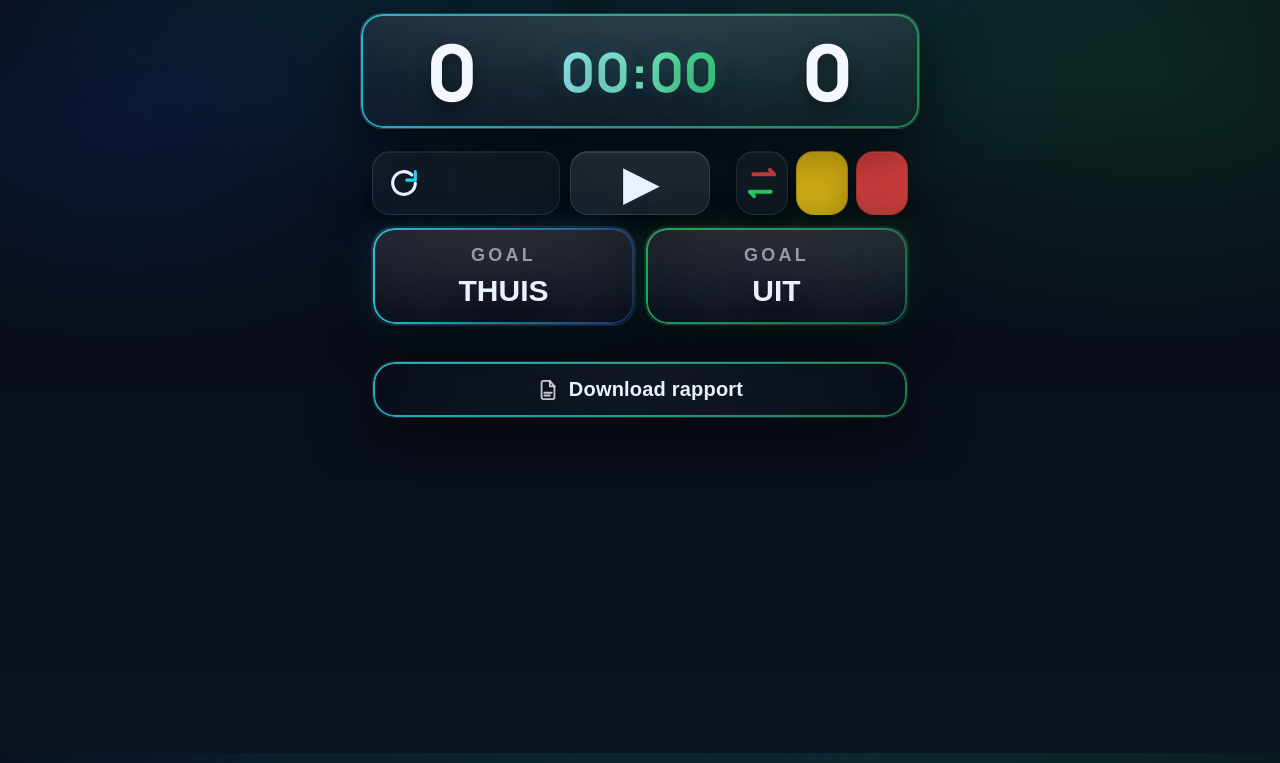
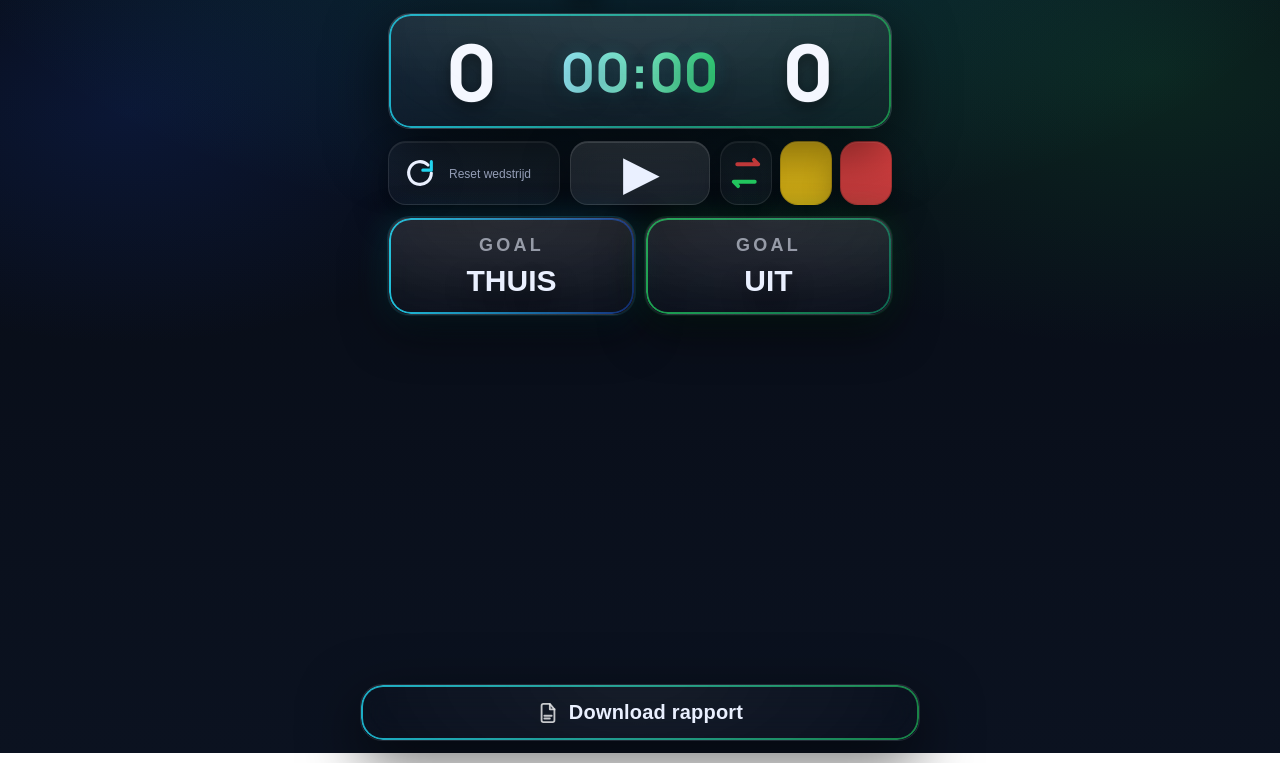
Before and after one commit to deefvanheukelen/TrackScore, a plain HTML site: page index.html in a window 1280 px wide. Shown: the part 47-810 px from the top of the page. Drawn offline with nearby package versions, Linux system fonts and the light colour scheme.

Commit message:
Add files via upload

```diff
--- a/index.html
+++ b/index.html
@@ -59,13 +59,12 @@
   *{ box-sizing:border-box; }
   html, body{ height:100%; }
 
+  /* ✅ Belangrijk: body zelf NIET scrollen */
   body{
     margin:0;
-    padding:
-      env(safe-area-inset-top)
-      env(safe-area-inset-right)
-      env(safe-area-inset-bottom)
-      env(safe-area-inset-left);
+    height: 100%;
+    overflow: hidden;
+
     font-family: Manrope, system-ui, -apple-system, Segoe UI, Roboto, Arial, sans-serif;
     letter-spacing: -0.01em;
     color: var(--text);
@@ -81,23 +80,35 @@
     overscroll-behavior: none;
   }
 
-  .wrap{
+  /* ✅ App layout: header (vast) + scroll (midden) + footer (vast) */
+  .app{
+    height: 100dvh;
+    display:flex;
+    flex-direction: column;
+
+    padding:
+      env(safe-area-inset-top)
+      env(safe-area-inset-right)
+      0
+      env(safe-area-inset-left);
+  }
+
+  .container{
     max-width: 560px;
     margin: 0 auto;
-    padding: 10px 12px 18px;
+    padding: 10px 12px;
   }
 
   /* ===== Brand header ===== */
   .brandbar{
-    max-width: 560px;
-    margin: 10px auto 6px;
-    padding: 0 12px;
+    margin: 0 auto 6px;
     display:flex;
     align-items:center;
     justify-content:center;
     gap: 10px;
     user-select:none;
   }
+
   .brandiconImg{
     width: 34px;
     height: 34px;
@@ -105,7 +116,11 @@
     display:block;
     object-fit: cover;
     box-shadow: 0 14px 26px rgba(0,0,0,.35);
-  }
+
+    /* ✅ (OPTIONEEL) snelle “zoom” fix als je icoon transparante padding heeft */
+    /* transform: scale(1.12); */
+  }
+
   .brandlogoImg{
     height: 28px;
     width: auto;
@@ -115,9 +130,7 @@
 
   /* ===== Install pill ===== */
   .installRow{
-    max-width: 560px;
     margin: 0 auto 10px;
-    padding: 0 12px;
     display:flex;
     justify-content:flex-end;
   }
@@ -182,7 +195,6 @@
 
   /* ===== SCOREBOARD ===== */
   .top-row{
-    max-width: 560px;
     margin: 0 auto 12px;
     padding: 14px 14px;
     display:grid;
@@ -230,7 +242,7 @@
   /* ===== ACTION BAR ===== */
   .action-bar{
     display:grid;
-    grid-template-columns: 1fr 140px 1fr; /* links, play, rechts */
+    grid-template-columns: 1fr 140px 1fr;
     gap: 10px;
     align-items: stretch;
     margin-bottom: 12px;
@@ -287,9 +299,9 @@
 
   .right-actions{
     display:grid;
-    grid-template-columns: 52px 52px 52px; /* wissel, geel, rood */
+    grid-template-columns: 52px 52px 52px;
     gap: 8px;
-    justify-content: end;  /* duw naar rechts binnen de 1fr kolom */
+    justify-content: end;
     align-items: stretch;
   }
   #subBtn{
@@ -419,6 +431,14 @@
     .action-bar{ grid-template-columns: 1fr 105px 1fr; }
     .right-actions{ grid-template-columns: 48px 48px 48px; gap: 6px; }
     #subBtn{ width: 48px; }
+  }
+
+  /* ✅ Scroll area: enkel dit stuk mag scrollen */
+  .scrollArea{
+    flex: 1 1 auto;
+    overflow: auto;
+    -webkit-overflow-scrolling: touch;
+    padding-bottom: 10px;
   }
 
   /* ===== TABLE ===== */
@@ -480,9 +500,13 @@
   }
   .card-icon svg{ width: 36px; height: 28px; display:block; }
 
-  /* ===== DOWNLOAD BUTTON ===== */
+  /* ✅ Footer: knop blijft onderaan zichtbaar */
+  .footerBar{
+    flex: 0 0 auto;
+    padding: 10px 12px calc(12px + env(safe-area-inset-bottom));
+  }
+
   #pdfBtn{
-    margin-top: 14px;
     width:100%;
     border-radius: var(--r22);
     border: 1px solid rgba(255,255,255,.10);
@@ -596,12 +620,15 @@
 
 <body>
 
+<div class="app">
+
+  <!-- ✅ VASTE HEADER (niet scrollen) -->
+  <div class="container">
     <div class="brandbar" aria-label="TrackScore">
       <img class="brandiconImg" src="img/icoon.png" alt="TrackScore icoon">
       <img class="brandlogoImg" src="img/logo.png" alt="TrackScore">
     </div>
 
-<!-- Install knop (verschijnt wanneer mogelijk / nuttig) -->
     <div class="installRow">
       <button id="installBtn" type="button" aria-label="Installeer TrackScore">
         <svg viewBox="0 0 24 24" fill="none" aria-hidden="true">
@@ -619,12 +646,10 @@
       <div class="scorebox"><span id="scoreAway">0</span></div>
     </div>
 
-<div class="wrap">
-
     <div class="action-bar">
       <button id="newMatchBtn">
         <img src="reset.svg" alt="" class="btn-icon">
-
+        <span class="btn-text"><small>Reset wedstrijd</small></span>
       </button>
 
       <button id="startPauseBtn" aria-label="Start of pauze">▶</button>
@@ -649,7 +674,11 @@
         <span class="team-word" id="goalAwayTeamText">UIT</span>
       </button>
     </div>
-
+  </div>
+
+  <!-- ✅ ENKEL DIT MIDDENSTUK MAG SCROLLEN -->
+  <div class="scrollArea">
+    <div class="container">
       <div id="logWrap">
         <table id="logTable" aria-label="Overzicht">
           <colgroup>
@@ -662,7 +691,12 @@
           <tbody id="logTbody"></tbody>
         </table>
       </div>
-
+    </div>
+  </div>
+
+  <!-- ✅ VASTE FOOTER (Download knop altijd onderaan) -->
+  <div class="footerBar">
+    <div class="container" style="padding:0;">
       <button id="pdfBtn" class="neon-card" onclick="downloadPDF()">
         <svg class="pdf-ico" viewBox="0 0 24 24" fill="none" aria-hidden="true">
           <path d="M14 2H7a2 2 0 0 0-2 2v16a2 2 0 0 0 2 2h10a2 2 0 0 0 2-2V8l-5-6Z" stroke="white" stroke-opacity=".85" stroke-width="2" stroke-linejoin="round"/>
@@ -672,6 +706,9 @@
         </svg>
         Download rapport
       </button>
+    </div>
+  </div>
+
 </div>
 
 <!-- MESSAGE POPUP -->
@@ -1499,11 +1536,9 @@ function isInStandaloneMode(){
   return (window.matchMedia && window.matchMedia("(display-mode: standalone)").matches) || window.navigator.standalone === true;
 }
 function isSafari(){
-  // grove check: iOS Safari is belangrijkste case
   return /^((?!chrome|android).)*safari/i.test(navigator.userAgent);
 }
 
-// Android/Chromium install prompt
 window.addEventListener("beforeinstallprompt", (e) => {
   e.preventDefault();
   deferredPrompt = e;
@@ -1512,7 +1547,6 @@ window.addEventListener("beforeinstallprompt", (e) => {
   }
 });
 
-// click install
 installBtn.addEventListener("click", async () => {
   if (deferredPrompt){
     deferredPrompt.prompt();
@@ -1525,7 +1559,6 @@ installBtn.addEventListener("click", async () => {
     return;
   }
 
-  // iOS fallback (geen native prompt)
   if (isIOS() && !isInStandaloneMode()){
     showMessage(
       "Installeren op iPhone/iPad",
@@ -1534,13 +1567,11 @@ installBtn.addEventListener("click", async () => {
   }
 });
 
-// Na installatie: knop weg
 window.addEventListener("appinstalled", () => {
   installBtn.style.display = "none";
   deferredPrompt = null;
 });
 
-// iOS: toon install-knop als hint (alleen Safari, niet standalone)
 window.addEventListener("load", () => {
   if (isIOS() && isSafari() && !isInStandaloneMode()){
     installBtn.style.display = "inline-flex";
@@ -1552,7 +1583,6 @@ if ("serviceWorker" in navigator) {
   window.addEventListener("load", async () => {
     try{
       const reg = await navigator.serviceWorker.register("./sw.js");
-      // optioneel: eenvoudige update check bij focus
       window.addEventListener("focus", () => reg.update().catch(()=>{}));
     }catch(e){
       // silent
@@ -1560,7 +1590,7 @@ if ("serviceWorker" in navigator) {
   });
 }
 
-/* Anti per ongeluk sluiten/refresh (optioneel, maar je had dit graag) */
+/* Anti per ongeluk sluiten/refresh (optioneel) */
 window.addEventListener("beforeunload", (e) => {
   e.preventDefault();
   e.returnValue = "";
@@ -1581,5 +1611,4 @@ window.addEventListener("beforeunload", (e) => {
 </script>
 
 </body>
-
 </html>
```
Lines whose indentation alone changed are shown as unchanged.
